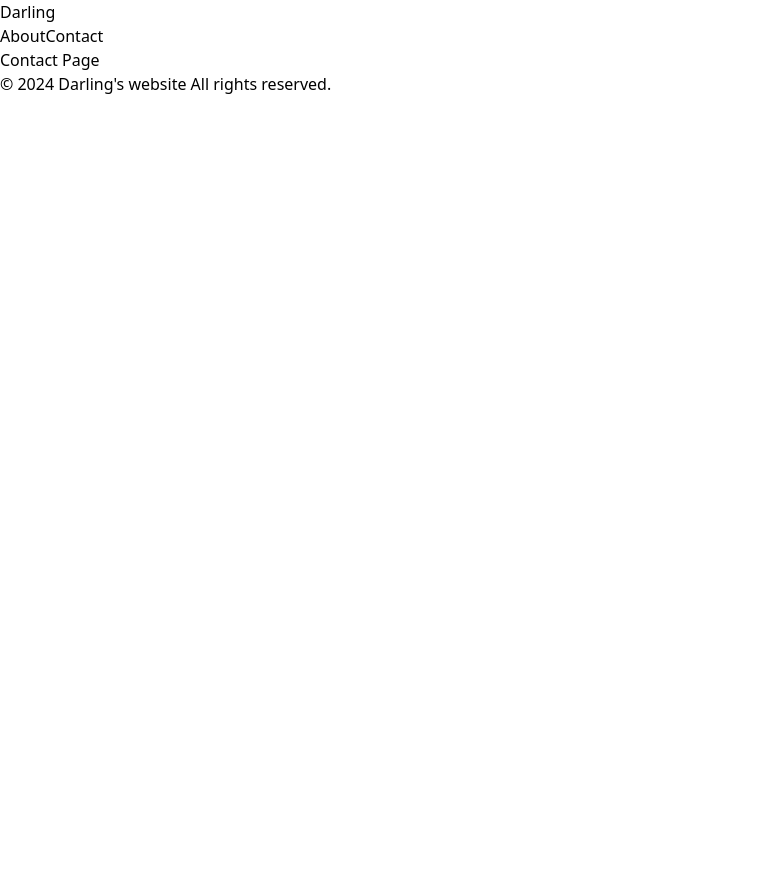
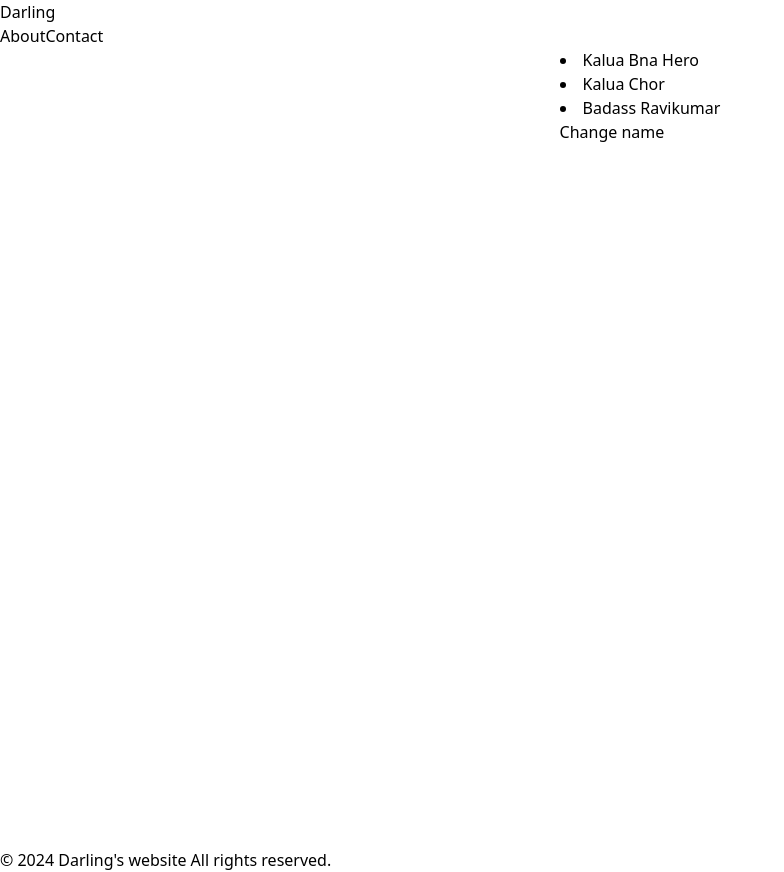
Before and after one commit to atultiwari7388/reactjs-Oct-2024, a React (Vite) app in the folder react-first/: page /contact in a window 1280 px wide. Shown: the whole page, without its empty margins (0-784 px from the left). Before the commit the page ends 800 px from the top, so only its background shows below. Built offline with nearby package versions, Linux system fonts and the light colour scheme.

Commit message:
Array,object,map update done

```diff
--- /dev/null
+++ b/react-first/src/components/UpdateArray.jsx
@@ -0,0 +1,28 @@
+import { useState } from "react";
+
+{
+  /** Updating Array of content useState */
+}
+
+export const UpdateArray = () => {
+  const [friend, setFriends] = useState(["Darling", "Vipin"]);
+
+  const addOneFriend = () => setFriends([...friend, "Moti"]);
+
+  const removeOneFriend = () => setFriends(friend.filter((f) => f !== "Vipin"));
+
+  const updateOneFriend = () =>
+    setFriends(friend.map((f) => (f === "Vipin" ? "Vipin Bhaiya" : f)));
+
+  return (
+    <div style={{ margin: "20px", padding: "20px" }}>
+      {friend.map((f) => (
+        <li key={Math.random()}>{f}</li>
+      ))}
+
+      <button onClick={addOneFriend}>Add New Friend</button>
+      <button onClick={removeOneFriend}>Remove One Friend</button>
+      <button onClick={updateOneFriend}>Update One Friend</button>
+    </div>
+  );
+};
--- /dev/null
+++ b/react-first/src/components/UpdateArrayOfObject.jsx
@@ -0,0 +1,25 @@
+import { useState } from "react";
+
+export const UpdateArrayOfObject = () => {
+  const [movies, setMovies] = useState([
+    { id: 1, title: "Kalua Bna Hero", rating: 1 },
+    { id: 2, title: "Kalua Chor", rating: 1 },
+    { id: 3, title: "Badass Ravikumar", rating: 1 },
+  ]);
+
+  const handleClick = () => {
+    setMovies(
+      movies.map((m) => (m.id === 1 ? { ...movies, title: "Kalua 2" } : m))
+    );
+  };
+
+  return (
+    <div>
+      {movies.map((m) => (
+        <li key={Math.random()}>{m.title}</li>
+      ))}
+
+      <button onClick={handleClick}>Change name</button>
+    </div>
+  );
+};
--- /dev/null
+++ b/react-first/src/components/UpdateObject.jsx
@@ -0,0 +1,27 @@
+import { useState } from "react";
+
+{
+  /** Updating Object */
+}
+
+const UpdateObject = () => {
+  const [movies, setMovie] = useState({ title: "Soorya", rating: 7 });
+
+  const handleClick = () => {
+    //   const copyMovie = {
+    //     ...movies,
+    //     rating: 5,
+    //   };
+
+    setMovie({ ...movies, rating: 5 });
+  };
+
+  return (
+    <div>
+      <h1>Title: {movies.title}</h1>
+      <p>Rating: {movies.rating}</p>
+      <button onClick={handleClick}>Change Rating</button>
+    </div>
+  );
+};
+export default UpdateObject;
--- a/react-first/src/pages/Contact.jsx
+++ b/react-first/src/pages/Contact.jsx
@@ -1,3 +1,30 @@
+// import { useState } from "react";
+// import { UpdateArray } from "./../components/UpdateArray";
+// import UpdateObject from "./../components/UpdateObject";
+import { UpdateArrayOfObject } from "./../components/UpdateArrayOfObject";
+
 export const Contact = () => {
-  return <div>Contact Page</div>;
+  // const [count, setCount] = useState(0);
+
+  // const increment = () => setCount(count + 1);
+  // const decrement = () => setCount(count - 1);
+
+  return (
+    <div
+      style={{
+        margin: "0px",
+        padding: "0px",
+        height: "100vh",
+        justifyItems: "center",
+      }}
+    >
+      {/* <button onClick={decrement}>-</button>
+      <h1>{count}</h1>
+      <button onClick={increment}>+</button>
+
+      <UpdateArray />
+      <UpdateObject /> */}
+      <UpdateArrayOfObject />
+    </div>
+  );
 };
```
